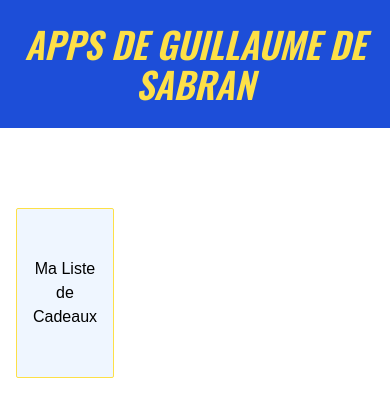
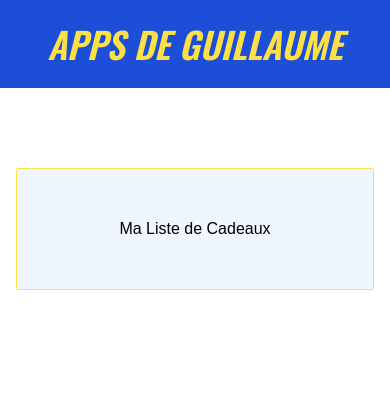
Before and after one commit to gdesabran/listecadeaux, a Next.js app in the folder listecadeaux/: page / in a window 390 px wide. Shown: the top 416 px of the page. Built offline with nearby package versions, Linux system fonts and the light colour scheme.

Commit message:
Modification du positionement de carte de projets sur la page d'accueil

```diff
--- a/listecadeaux/src/app/layout.tsx
+++ b/listecadeaux/src/app/layout.tsx
@@ -19,7 +19,7 @@ export default function RootLayout({
         <div className="text-center lg:text-6xl text-4xl py-6 font-semibold bg-blue-700">
           <Link href="/">
             <h1 className="font-title uppercase italic text-yellow-300">
-              Apps de Guillaume de Sabran
+              Apps de Guillaume
             </h1>
           </Link>
         </div>
--- a/listecadeaux/src/app/page.tsx
+++ b/listecadeaux/src/app/page.tsx
@@ -15,7 +15,7 @@ function CarteProjet({ children }: { children: ReactNode }) {
 export default function Accueil() {
   return (
     <div className="mx-auto max-w-7xl px-4 sm:px-6 lg:px-8">
-      <main className="grid grid-flow-row grid-cols-3 gap-8 my-20">
+      <main className="grid grid-flow-row sm:grid-cols-3 gid-cols-1 gap-8 my-20">
         <CarteProjet>Ma Liste de Cadeaux</CarteProjet>
       </main>
     </div>
```
